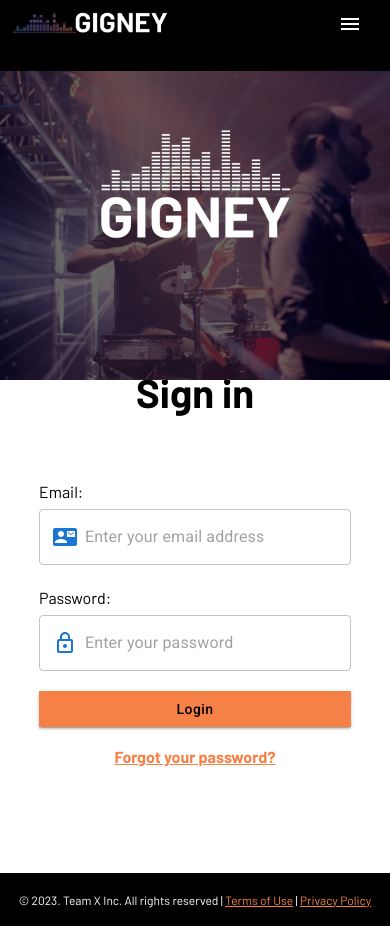
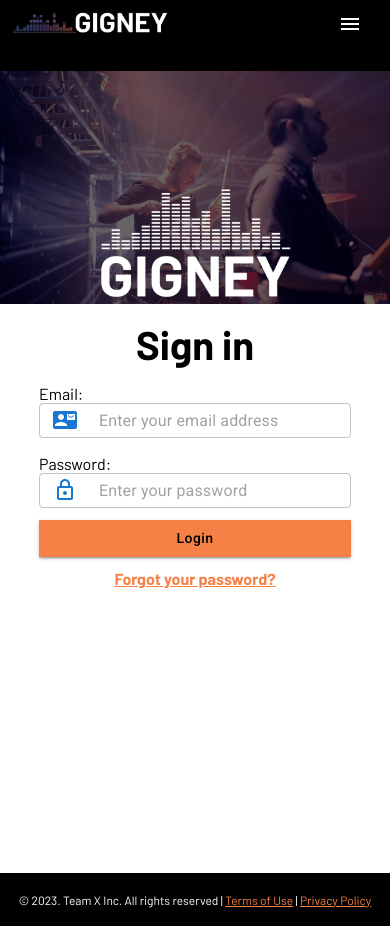
Before and after one commit to GRDE3024-DIG33-DigEx-Major-Project-2/frontendA3, a React (Create React App) app: page /login in a window 390 px wide. Built offline with nearby package versions, Linux system fonts and the light colour scheme.

Commit message:
mobile responsiveness updated

```diff
--- a/src/static/style.css
+++ b/src/static/style.css
@@ -1765,7 +1765,8 @@
     width: 50%;
   }
   #loggedin-links-menu {
-    font-size: 2em;
+    font-size: 1em;
+    margin: 5px 0 12px 0;
   }
   .mobile-menu-link {
     padding: 6px;
@@ -1858,11 +1859,19 @@
   }
   /*CREATE EVENTS PAGE*/
   #save-exit-ev-btn {
-    padding: 7px 6px;
+    padding: 5px 6px;
     margin: 10px;
+    width: 13em;
+    height: 2.5em;
   }
   #save-cont-ev-btn {
-    padding: 7px 5px;
+    padding: 5px 5px;
+    width: 13em;
+    height: 2.5em;
+  }
+  #show {
+    padding: 3px 5px;
+    width: 12em;
   }
   #stepper-box h2 {
     font-size: 0.8em;
@@ -2005,6 +2014,11 @@
   .create-event-pricing .MuiOutlinedInput-root {
     height: 30px;
   }
+  #create-ev-bttns,
+  #create-ev-bttns-right,
+  #create-ev-bttns-left {
+    flex-direction: column;
+  }
   /*SIGNUP PAGE*/
   .signup {
     height: 200vh;
@@ -2055,6 +2069,32 @@
   .signup-second-page {
     padding: 3% 0;
   }
+  /*LOGIN PAGE*/
+  .login-page {
+    height: 198vh;
+  }
+  .left {
+    height: 33%;
+  }
+  .right {
+    margin-bottom: 110px;
+  }
+  .mobile-login-logo {
+    top: 22%;
+  }
+  .right .login-form {
+    row-gap: 0em;
+  }
+  .login-logo h1 {
+    margin-bottom: 0px;
+    margin-top: 0%;
+  }
+  .login-page footer {
+    margin-top: 35px;
+  }
+  .right .MuiOutlinedInput-input {
+    padding: 6px 14px;
+  }
 }
 
 /*# sourceMappingURL=style.css.map */
--- a/src/static/style.scss
+++ b/src/static/style.scss
@@ -1838,7 +1838,8 @@
 }
 
 #loggedin-links-menu {
-  font-size: 2em;
+  font-size: 1em;
+  margin: 5px 0 12px 0;
 }
 
 .mobile-menu-link{
@@ -1954,12 +1955,21 @@
 
   /*CREATE EVENTS PAGE*/
   #save-exit-ev-btn {
-    padding: 7px 6px;
+    padding: 5px 6px;
     margin: 10px;
+    width: 13em;
+    height: 2.5em;
   }
 
   #save-cont-ev-btn {
-    padding: 7px 5px;
+    padding: 5px 5px;
+    width: 13em;
+    height: 2.5em;
+  }
+
+  #show{
+    padding: 3px 5px;
+    width: 12em;
   }
 
   #stepper-box h2 {
@@ -2128,6 +2138,12 @@
     height: 30px;
   }
 
+  #create-ev-bttns,
+  #create-ev-bttns-right,
+  #create-ev-bttns-left {
+    flex-direction: column;
+  }
+
   /*SIGNUP PAGE*/
 
   .signup {
@@ -2190,4 +2206,38 @@
  .signup-second-page {
   padding: 3% 0;
 }
-}
+
+/*LOGIN PAGE*/
+.login-page{
+  height: 198vh;
+}
+
+.left {
+  height: 33%;
+}
+
+.right{
+  margin-bottom: 110px;
+}
+
+.mobile-login-logo {
+  top: 22%;
+}
+
+.right .login-form{
+  row-gap: 0em;
+}
+
+.login-logo h1{
+  margin-bottom: 0px;
+  margin-top: 0%;
+}
+
+.login-page footer{
+  margin-top: 35px;
+}
+
+.right .MuiOutlinedInput-input{
+  padding: 6px 14px;
+}
+}
```
Also changed, not shown: 1 other file (tests, documents, lock files or other folders).
